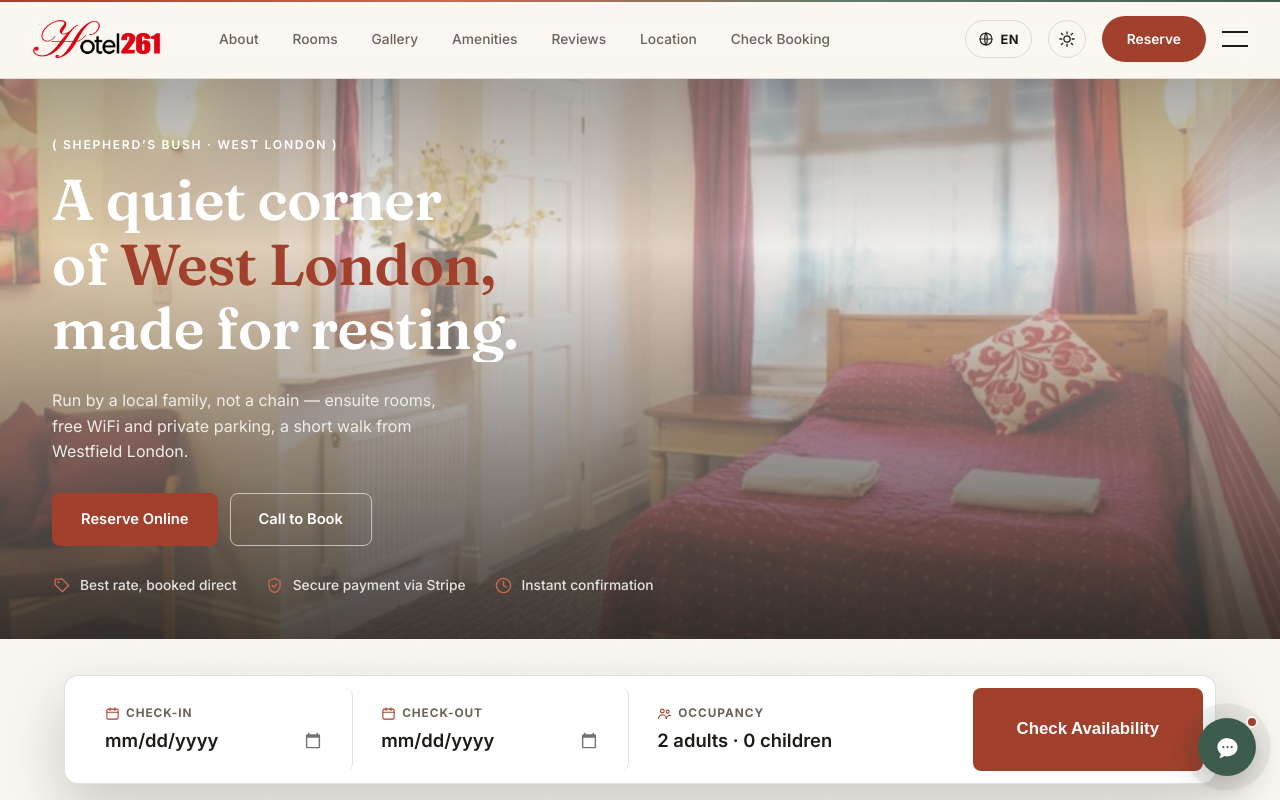
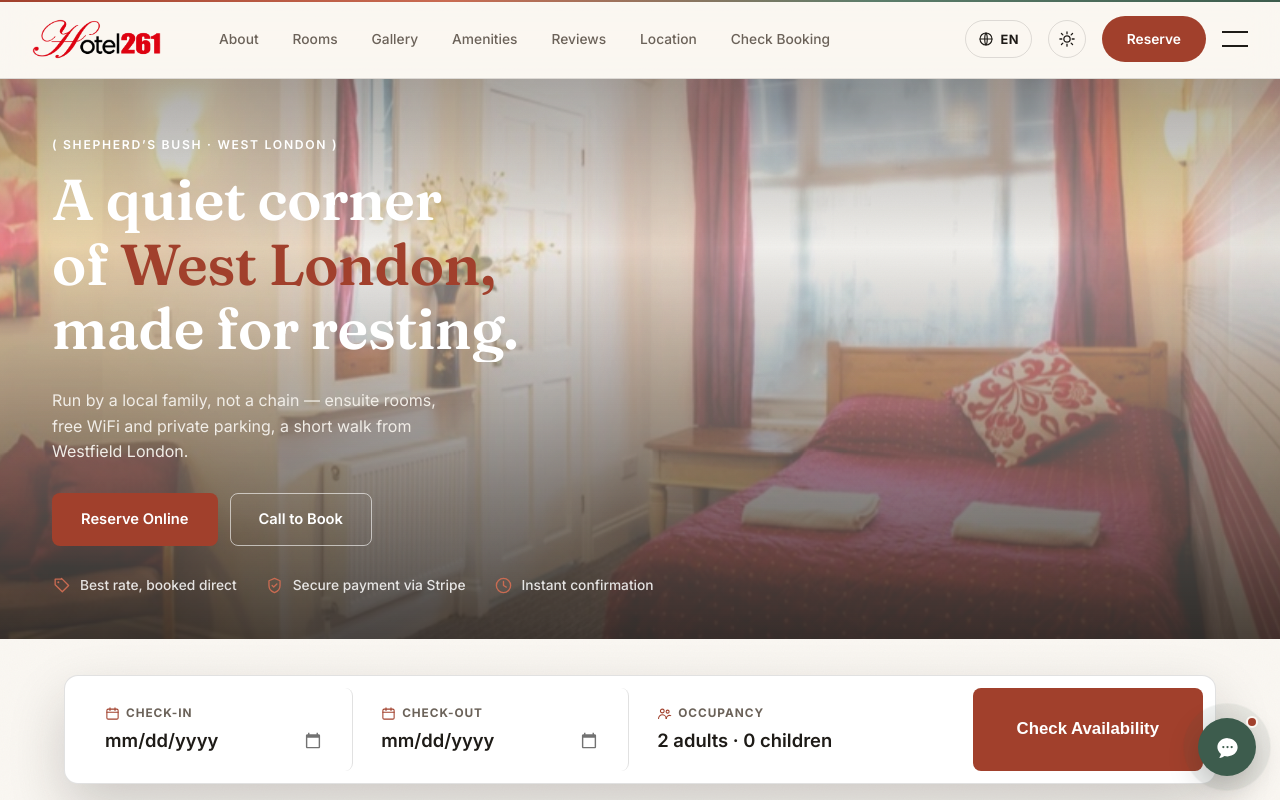
Before and after one commit to deepakpokhrel2030-star/Hotel-261, a website: page index.html in a window 1280 px wide. Shown: the top 800 px of the page. Drawn offline with Linux system fonts and the light colour scheme.

Commit message:
Polish the hero photos: richer color, better crop, less dead space
The hero images are relatively low-resolution source files, so a subtle
saturation/contrast boost helps them read as crisp and intentional rather
than flat. Also shifted the crop upward (object-position:center 40%) so
the exterior shot favours the building's architecture over the parked
cars along the pavement. Applies to every hero banner site-wide.

```diff
--- a/css/style.css
+++ b/css/style.css
@@ -250,9 +250,10 @@ section > h2{ font-size:clamp(1.9rem,3.6vw,2.7rem); }
 .hero:not(.hero--page){ align-items:stretch; }
 .hero-media{ position:absolute; inset:-4%; }
 .hero-media img{
-  width:100%; height:100%; object-fit:cover;
+  width:100%; height:100%; object-fit:cover; object-position:center 40%;
   transform:scale(1.06); animation:heroZoom 26s ease-out forwards; will-change:transform;
-  opacity:1; transition:opacity .8s ease;
+  opacity:1; transition:opacity .8s ease, object-position .8s ease;
+  filter:saturate(1.1) contrast(1.05);
 }
 .hero-media img.fading{ opacity:0; }
 @keyframes heroZoom{ to{ transform:scale(1); } }
```
